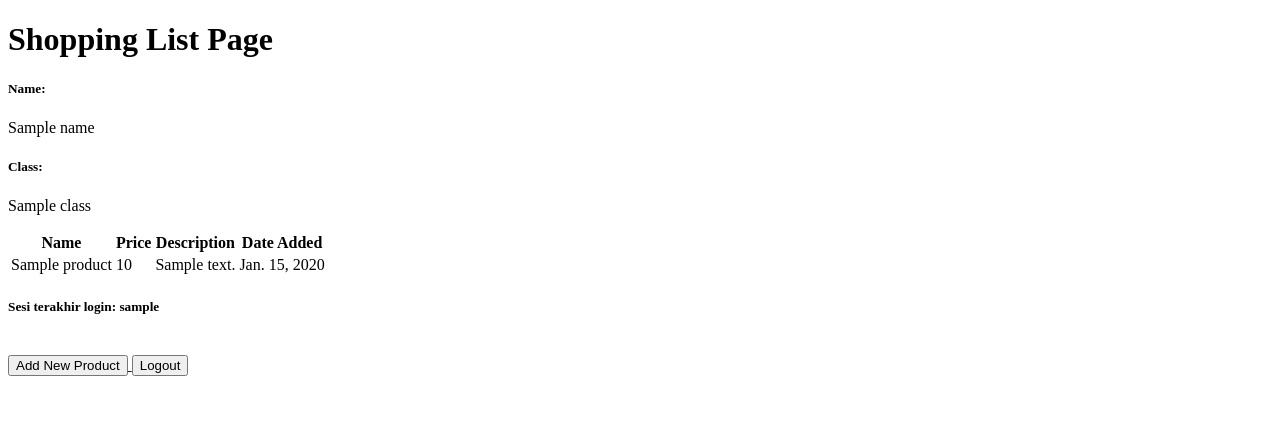
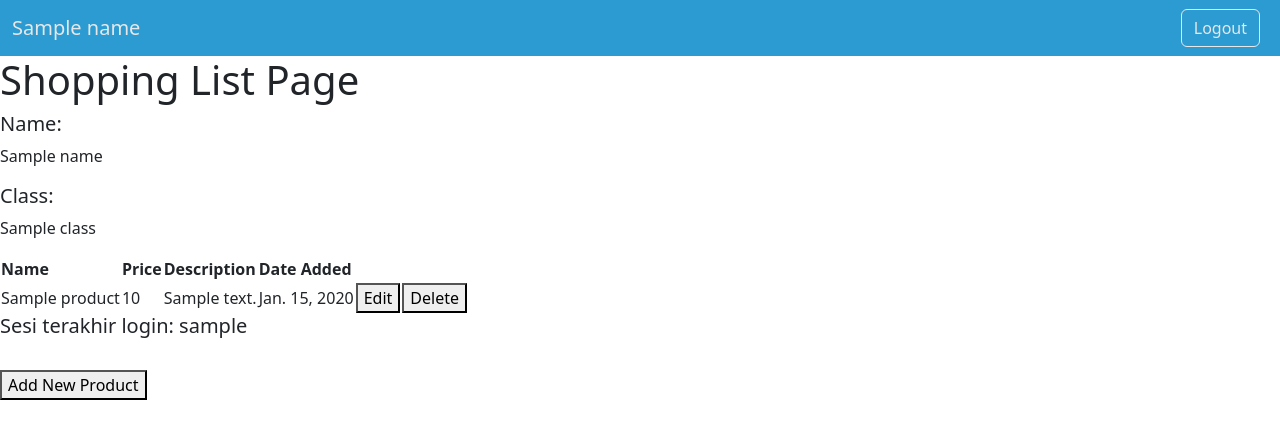
Before and after one commit to riapis/shopping-list, a Django app: template main/templates/main.html in a window 1280 px wide. Shown: the top 439 px of the page. Run offline with Django 4.2, Linux system fonts and the light colour scheme; tables that the repository leaves empty hold one stand-in row (values such as "Sample post"); the template is opened without the code that fills it: values that come from a table or form of the project are taken from there, most other values are stand-ins (such as "Sample title", 1, 10 or a date in 2020).

Commit message:
Tutorial 4

```diff
--- a/main/templates/main.html
+++ b/main/templates/main.html
@@ -1,6 +1,18 @@
 {% extends 'base.html' %}
 
 {% block content %}
+    <nav class="navbar" style="background-color: #2c9bd2;">
+        <div class="container-fluid">
+            <a class="navbar-brand" style="color:#e7e7e7;">{{name}}</a>
+            <form class="d-flex">
+                <a href="{% url 'main:logout' %}">
+                    <button class="btn btn-outline-success me-2" type="button" \
+                    style="background-color: #2c9bd2; color: #e7e7e7; border-color: #e7e7e7;">Logout</button>
+                </a>
+            </form>
+        </div>
+    </nav>
+
     <h1>Shopping List Page</h1>
 
     <h5>Name:</h5>
@@ -25,6 +37,20 @@
             <td>{{product.price}}</td>
             <td>{{product.description}}</td>
             <td>{{product.date_added}}</td>
+            <td>
+                <a href="{% url 'main:edit_product' product.pk %}">
+                    <button>
+                        Edit
+                    </button>
+                </a>
+            </td>
+            <td>
+                <a href="{% url 'main:delete_product' product.pk %}">
+                      <button>
+                          Delete
+                      </button>
+                  </a>
+            </td>
         </tr>
     {% endfor %}
 </table>
@@ -37,10 +63,5 @@
     </button>
 </a>
 
-<a href="{% url 'main:logout' %}">
-    <button>
-        Logout
-    </button>
-</a>
 
 {% endblock content %}
--- a/main/urls.py
+++ b/main/urls.py
@@ -1,6 +1,6 @@
 from django.urls import path
 from main.views import show_main, create_product, show_xml, show_json, show_xml_by_id, show_json_by_id, register\
-, login_user, logout_user
+, login_user, logout_user, edit_product, delete_product
 
 app_name = 'main'
 
@@ -14,4 +14,6 @@ urlpatterns = [
     path('register/', register, name='register'),
     path('login/', login_user, name='login'),
     path('logout/', logout_user, name='logout'),
+    path('edit-product/<int:id>', edit_product, name='edit_product'),
+    path('delete-product/<int:id>', delete_product, name='delete_product')
 ]
--- a/templates/base.html
+++ b/templates/base.html
@@ -9,6 +9,12 @@
         />
         {% block meta %}
         {% endblock meta %}
+        <link href="https://cdn.jsdelivr.net/npm/bootstrap@5.3.2/dist/css/bootstrap.min.css" rel="stylesheet"\
+        integrity="sha384-T3c6CoIi6uLrA9TneNEoa7RxnatzjcDSCmG1MXxSR1GAsXEV/Dwwykc2MPK8M2HN" crossorigin="anonymous">
+        <script src="https://code.jquery.com/jquery-3.6.0.min.js"\
+        integrity="sha384-KyZXEAg3QhqLMpG8r+J4jsl5c9zdLKaUk5Ae5f5b1bw6AUn5f5v8FZJoMxm6f5cH1" crossorigin="anonymous"></script>
+        <script src="https://cdn.jsdelivr.net/npm/@popperjs/core@2.11.8/dist/umd/popper.min.js" integrity="sha384-I7E8VVD/ismYTF4hNIPjVp/Zjvgyol6VFvRkX/vR+Vc4jQkC+hVqc2pM8ODewa9r" crossorigin="anonymous"></script>
+        <script src="https://cdn.jsdelivr.net/npm/bootstrap@5.3.2/dist/js/bootstrap.min.js" integrity="sha384-BBtl+eGJRgqQAUMxJ7pMwbEyER4l1g+O15P+16Ep7Q9Q+zqX6gSbd85u4mG4QzX+" crossorigin="anonymous"></script>
     </head>
 
     <body>
```
Also changed, not shown: main/templates/edit_product.html (added, +22 -0 lines), main/views.py (+23 -0 lines).
